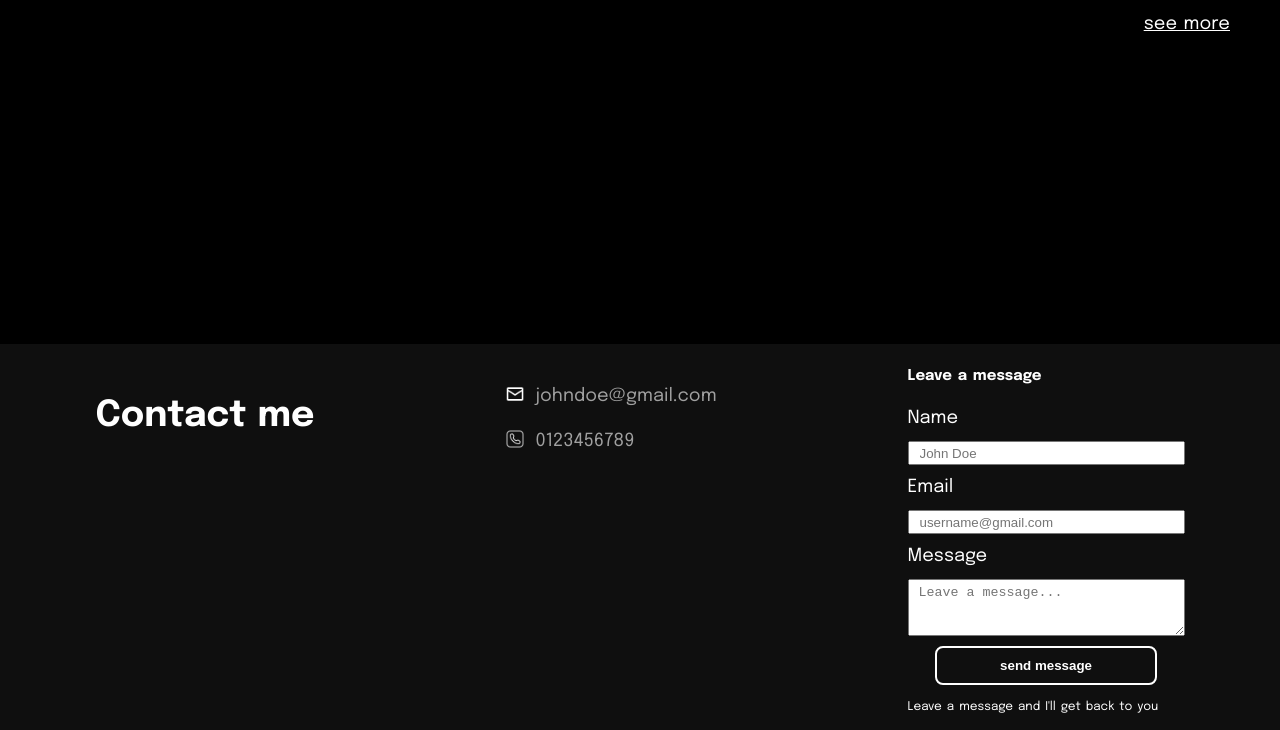
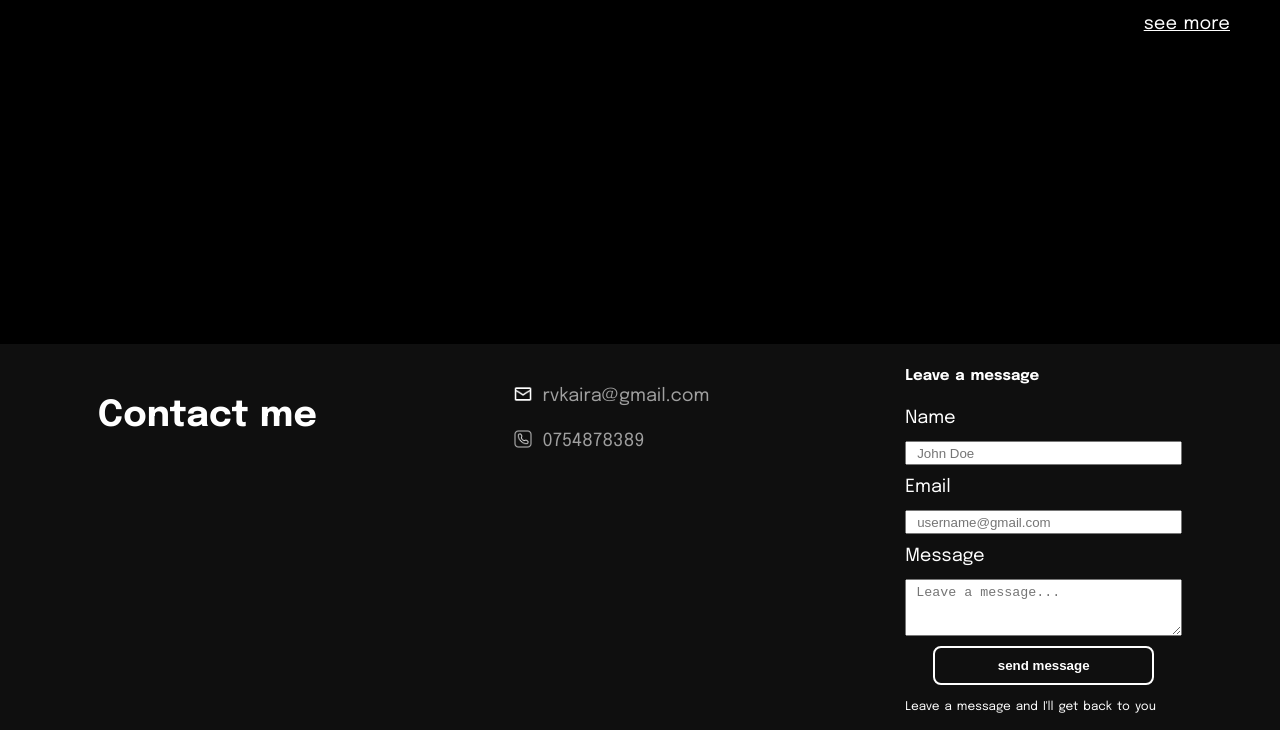
Before and after one commit to Raphael-pix/personal-Portfolio, a plain HTML site: page index.html in a window 1280 px wide. Shown: the part 2121-2851 px from the top of the page. Drawn offline with Linux system fonts and the light colour scheme; a web font is replaced by a local one.

Commit message:
Update index.html

```diff
--- a/index.html
+++ b/index.html
@@ -168,11 +168,11 @@
             <div class="contact">
                 <div class=" con email">
                     <img src="images/icons8-email-48.png" alt="E-mail" width="20px" height="20px">
-                    <p>johndoe@gmail.com</p>
+                    <p>rvkaira@gmail.com</p>
                 </div>
                 <div class=" con PhoneNumber">
                     <img src="images/icons8-phone-50.png" alt="phone number" width="20px" height="20px">
-                    <p>0123456789</p>
+                    <p>0754878389</p>
                 </div>
             </div>
 
```
